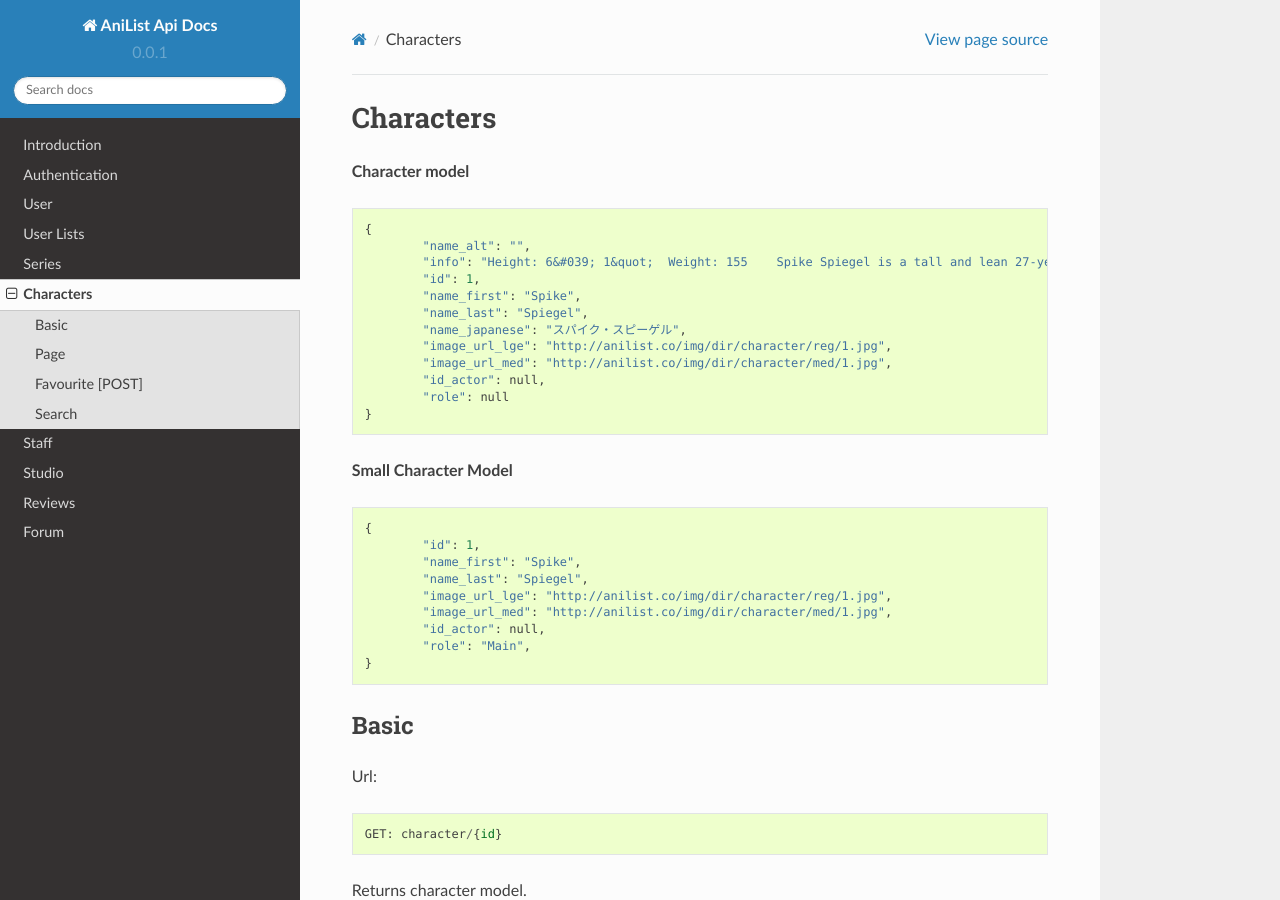
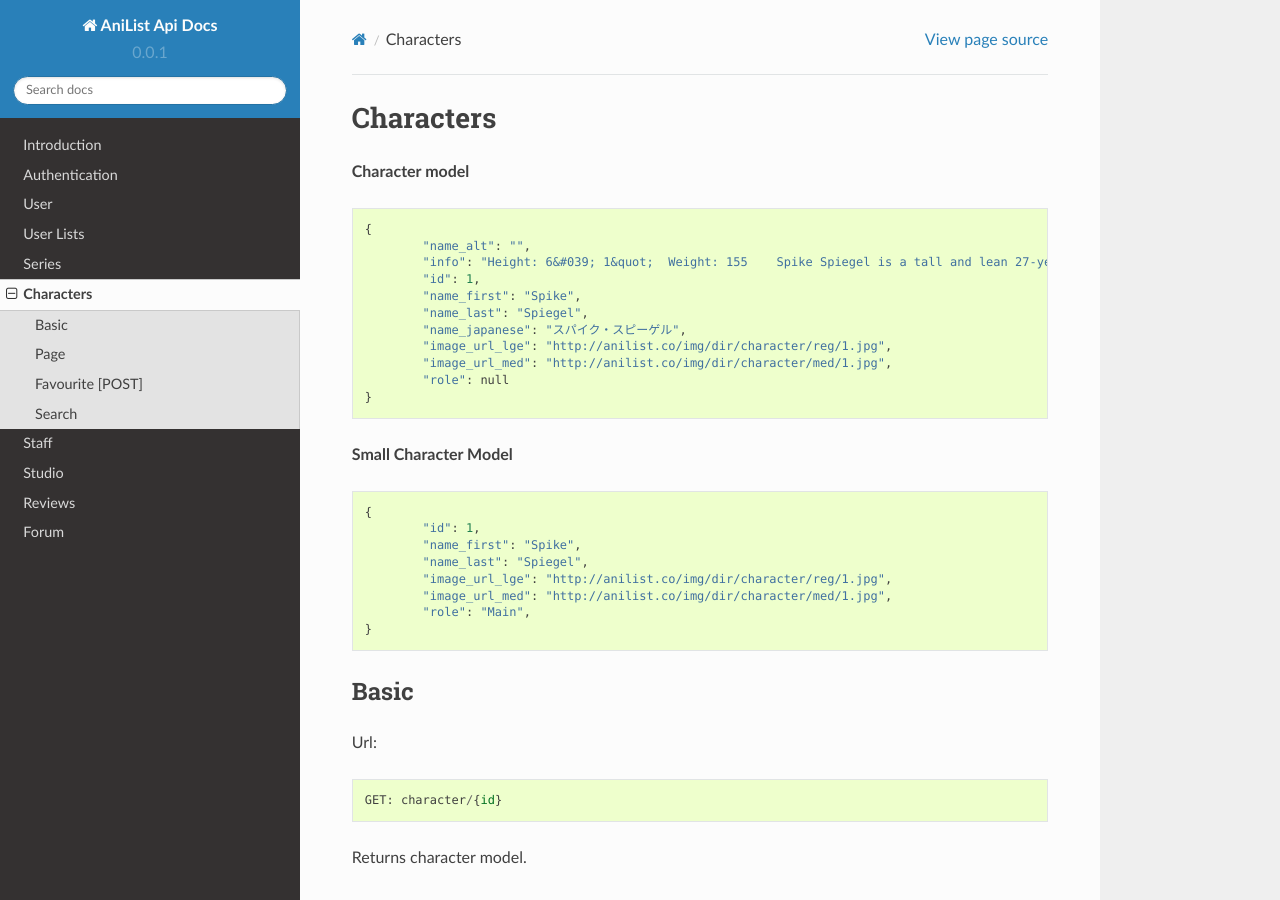
Before and after one commit to joshstar/AniList-API-Docs, a Sphinx documentation site: the page built from source/characters.rst, in a window 1280 px wide and 900 px high. Built offline with Sphinx 7.4.7 and the Read the Docs theme 2.0.0, drawn with Linux system fonts in a browser that asks for light colours.

Commit message:
Removed outdated character value

```diff
--- a/source/characters.rst
+++ b/source/characters.rst
@@ -12,7 +12,6 @@
 		"name_japanese": "スパイク・スピーゲル",
 		"image_url_lge": "http://anilist.co/img/dir/character/reg/1.jpg",
 		"image_url_med": "http://anilist.co/img/dir/character/med/1.jpg",
-		"id_actor": null,
 		"role": null
 	}
 
@@ -25,7 +24,6 @@
 		"name_last": "Spiegel",
 		"image_url_lge": "http://anilist.co/img/dir/character/reg/1.jpg",
 		"image_url_med": "http://anilist.co/img/dir/character/med/1.jpg",
-		"id_actor": null,
 		"role": "Main",
 	}
 
```
